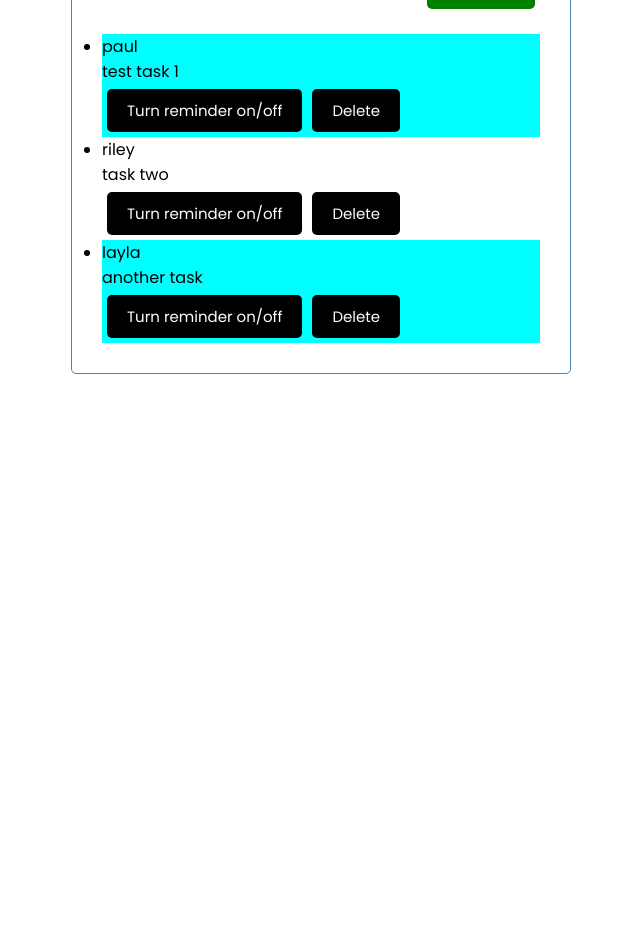
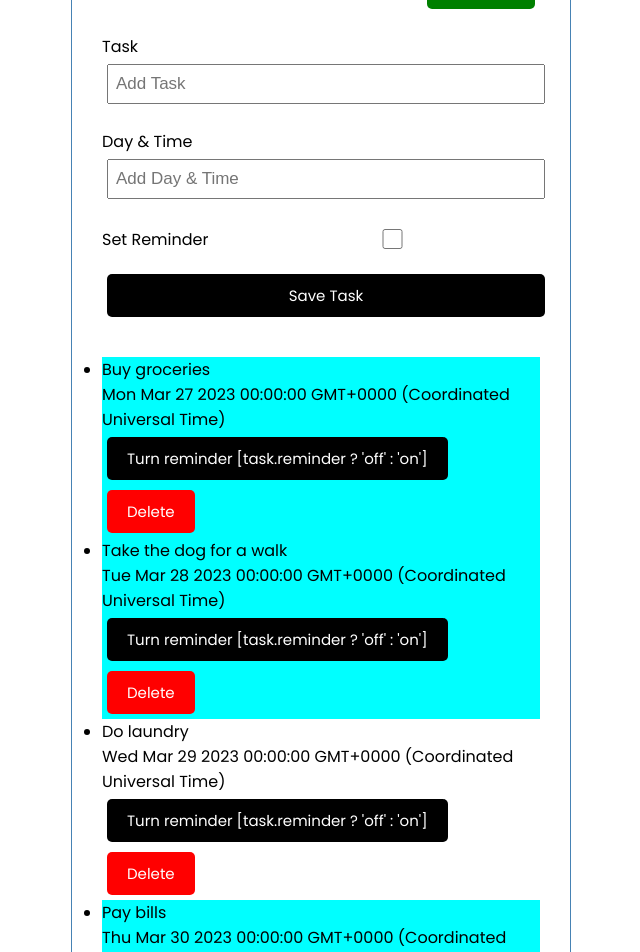
Before and after one commit to paul-mcj/Vue-Task-Tracker, a Vue app: page / in a window 1280 px wide. Shown: the part 100-1052 px from the top of the page, without its empty margins (319-959 px from the left). Before the commit the page ends 800 px from the top, so only its background shows below. Built offline with nearby package versions, Linux system fonts and the light colour scheme.

Commit message:
added more components and logic for adding a new task, as well as basic state changes and dealing with vues internal systems for prop chaining

```diff
--- a/src/App.vue
+++ b/src/App.vue
@@ -1,18 +1,24 @@
 <template>
      <div class="container">
           <MainHeader title="Task Tracker" />
-          <Tasks :tasks="tasks" />
+          <AddTask @on-submit="onSubmit" />
+          <Tasks
+               :tasks="tasks"
+               @delete-task="deleteTask"
+               @change-reminder="changeReminder"
+          />
      </div>
 </template>
 
 <script>
 import MainHeader from "./components/MainHeader.vue";
 import Tasks from "./components/Tasks.vue";
+import AddTask from "./components/AddTask.vue";
 
 export default {
      name: "App",
-     components: { MainHeader, Tasks },
-     // ||| this method is basically a React return object in a component
+     components: { MainHeader, Tasks, AddTask },
+     // ||| this data method is basically a React return object in a component
      data() {
           return {
                tasks: [],
@@ -21,11 +27,55 @@ export default {
      // ||| like useEffect hook
      created() {
           this.tasks = [
-               { id: 1, name: "paul", task: "test task 1", reminder: true },
-               { id: 2, name: "riley", task: "task two", reminder: false },
-               { id: 3, name: "layla", task: "another task", reminder: true },
+               {
+                    id: 1,
+                    text: "Buy groceries",
+                    day: new Date("2023-03-27"),
+                    reminder: true,
+               },
+               {
+                    id: 2,
+                    text: "Take the dog for a walk",
+                    day: new Date("2023-03-28"),
+                    reminder: true,
+               },
+               {
+                    id: 3,
+                    text: "Do laundry",
+                    day: new Date("2023-03-29"),
+                    reminder: false,
+               },
+               {
+                    id: 4,
+                    text: "Pay bills",
+                    day: new Date("2023-03-30"),
+                    reminder: true,
+               },
+               {
+                    id: 5,
+                    text: "Clean the house",
+                    day: new Date("2023-03-31"),
+                    reminder: false,
+               },
           ];
+
           console.log(this.tasks[1].name);
+     },
+     methods: {
+          deleteTask(id) {
+               // ||| kinda like resetting state in react, do not manipulate the state directly but rather pass it a completely new re-written value for it
+               this.tasks = this.tasks.filter((task) => task.id !== id);
+          },
+          changeReminder(id) {
+               this.tasks.forEach((task) => {
+                    if (task.id === id) task.reminder = !task.reminder;
+               });
+          },
+          onSubmit(e, { text, day, reminder }) {
+               e.preventDefault();
+
+               console.log(day, text, reminder);
+          },
      },
 };
 </script>
--- /dev/null
+++ b/src/components/AddTask.vue
@@ -0,0 +1,74 @@
+<template>
+     <form
+          @submit="this.$emit('on-submit', { text, day, reminder })"
+          class="add-form"
+     >
+          <div class="form-control">
+               <label>Task</label>
+               <!-- ||| vmodel is like useRef which can connect some element with data() values -->
+               <input
+                    type="text"
+                    v-model="text"
+                    name="text"
+                    placeholder="Add Task"
+               />
+          </div>
+          <div class="form-control">
+               <label>Day & Time</label>
+               <input
+                    type="text"
+                    v-model="day"
+                    name="day"
+                    placeholder="Add Day & Time"
+               />
+          </div>
+          <div class="form-control form-control-check">
+               <label>Set Reminder</label>
+               <input type="checkbox" v-model="reminder" name="reminder" />
+          </div>
+          <input type="submit" value="Save Task" class="btn btn-block" />
+     </form>
+</template>
+<script>
+export default {
+     name: "AddTask",
+     data() {
+          return {
+               text: "",
+               day: "",
+               reminder: false,
+          };
+     },
+     //  emits: ["on-submit"],
+};
+</script>
+<style scoped>
+.add-form {
+     margin-bottom: 40px;
+}
+.form-control {
+     margin: 20px 0;
+}
+.form-control label {
+     display: block;
+}
+.form-control input {
+     width: 100%;
+     height: 40px;
+     margin: 5px;
+     padding: 3px 7px;
+     font-size: 17px;
+}
+.form-control-check {
+     display: flex;
+     align-items: center;
+     justify-content: space-between;
+}
+.form-control-check label {
+     flex: 1;
+}
+.form-control-check input {
+     flex: 2;
+     height: 20px;
+}
+</style>
--- a/src/components/Button.vue
+++ b/src/components/Button.vue
@@ -1,5 +1,5 @@
 <template>
-     <button @click="onClick()" :style="{ background: color }" class="btn">
+     <button :style="{ background: color }" class="btn">
           {{ text }}
      </button>
 </template>
@@ -11,13 +11,6 @@ export default {
      props: {
           text: String,
           color: String,
-          onClickFn: Function,
-     },
-     methods: {
-          onClick() {
-               this.onClickFn();
-               //    console.log(`${this.text} button clicked`);
-          },
      },
 };
 </script>
--- a/src/components/MainHeader.vue
+++ b/src/components/MainHeader.vue
@@ -1,7 +1,7 @@
 <template>
      <header>
           <h1>{{ title }}</h1>
-          <Button text="Add Task" color="green" />
+          <Button text="Add Task" color="green" @click="onAdd()" />
      </header>
 </template>
 
@@ -12,6 +12,11 @@ export default {
      name: "MainHeader",
      props: { title: String },
      components: { Button },
+     methods: {
+          onAdd() {
+               console.log("add");
+          },
+     },
 };
 </script>
 
--- a/src/components/SingleTask.vue
+++ b/src/components/SingleTask.vue
@@ -1,9 +1,16 @@
 <template>
      <div :class="[task.reminder ? 'reminderActive' : '']">
-          <li>{{ task.name }}</li>
-          <p>{{ task.task }}</p>
-          <Button text="Turn reminder on/off" @onClickFn="onChangeReminder()" />
-          <Button text="Delete" onClick="" />
+          <li>{{ task.text }}</li>
+          <p>{{ task.day }}</p>
+          <Button
+               text="Turn reminder [task.reminder ? 'off' : 'on']"
+               @click="$emit('change-reminder', task.id)"
+          />
+          <Button
+               text="Delete"
+               color="red"
+               @click="$emit('delete-task', task.id)"
+          />
      </div>
 </template>
 <script>
@@ -15,11 +22,15 @@ export default {
           task: Object,
      },
      components: { Button },
-     methods: {
-          onChangeReminder() {
-               console.log("hhhh");
-          },
-     },
+     //  methods: {
+     //       onChangeReminder(id) {
+     //            this.$emit("change-reminder", id);
+     //       },
+     //       onDelete(id) {
+     //            //||| emit is basically Vue's way of passing props between child and parent
+     //            this.$emit("delete-task", id);
+     //       },
+     //  },
 };
 </script>
 <style>
--- a/src/components/Tasks.vue
+++ b/src/components/Tasks.vue
@@ -1,6 +1,10 @@
 <template>
      <ul v-for="task in tasks" :key="task.id">
-          <SingleTask :task="task" />
+          <SingleTask
+               :task="task"
+               @delete-task="this.$emit('delete-task', task.id)"
+               @change-reminder="this.$emit('change-reminder', task.id)"
+          />
      </ul>
 </template>
 <script>
@@ -13,6 +17,8 @@ export default {
           tasks: Array,
      },
      components: { SingleTask },
+     // ||| Vue warns you to define an array of emits that need to pass up the prop chain
+     emits: ["delete-task", "change-reminder"],
 };
 </script>
 <style></style>
```
